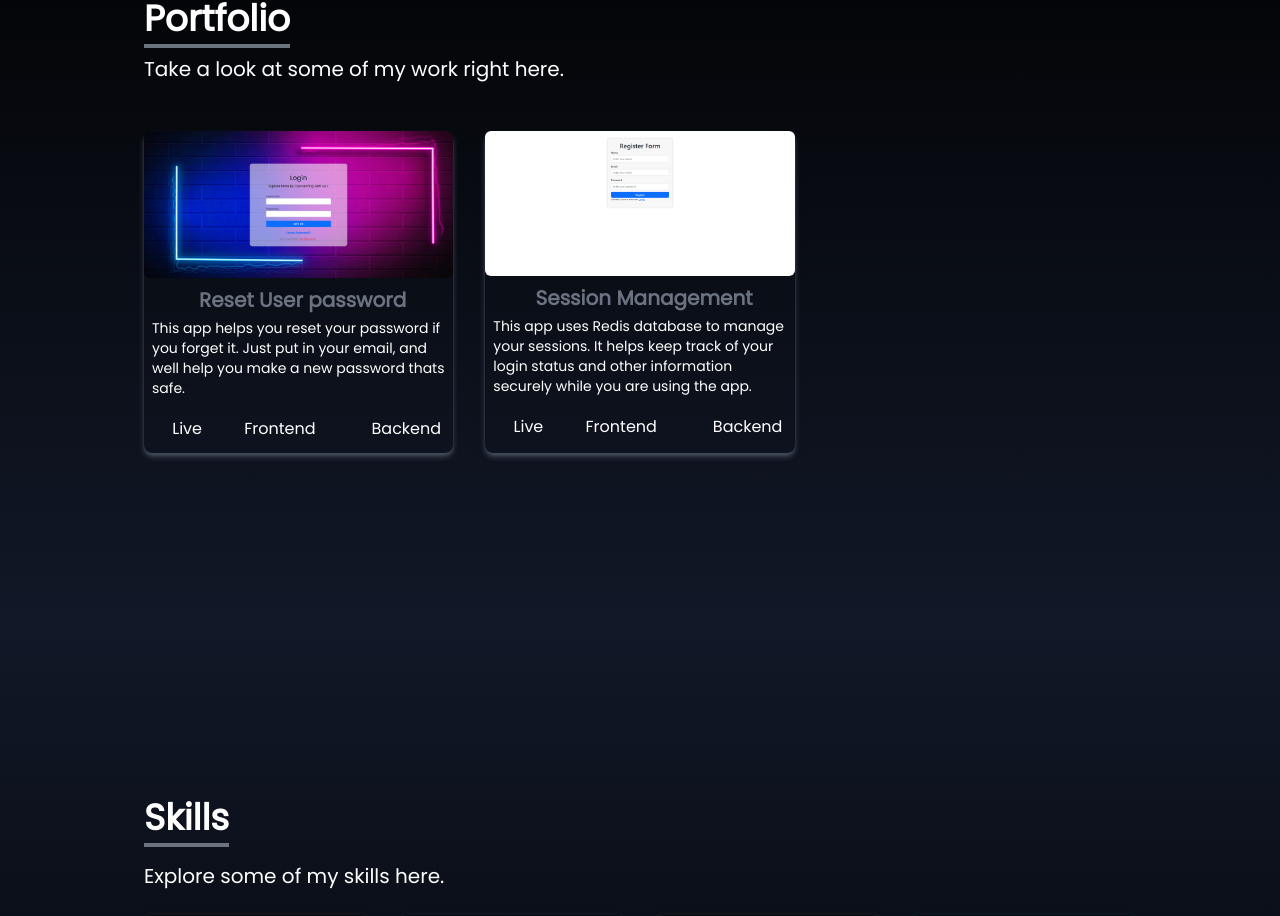
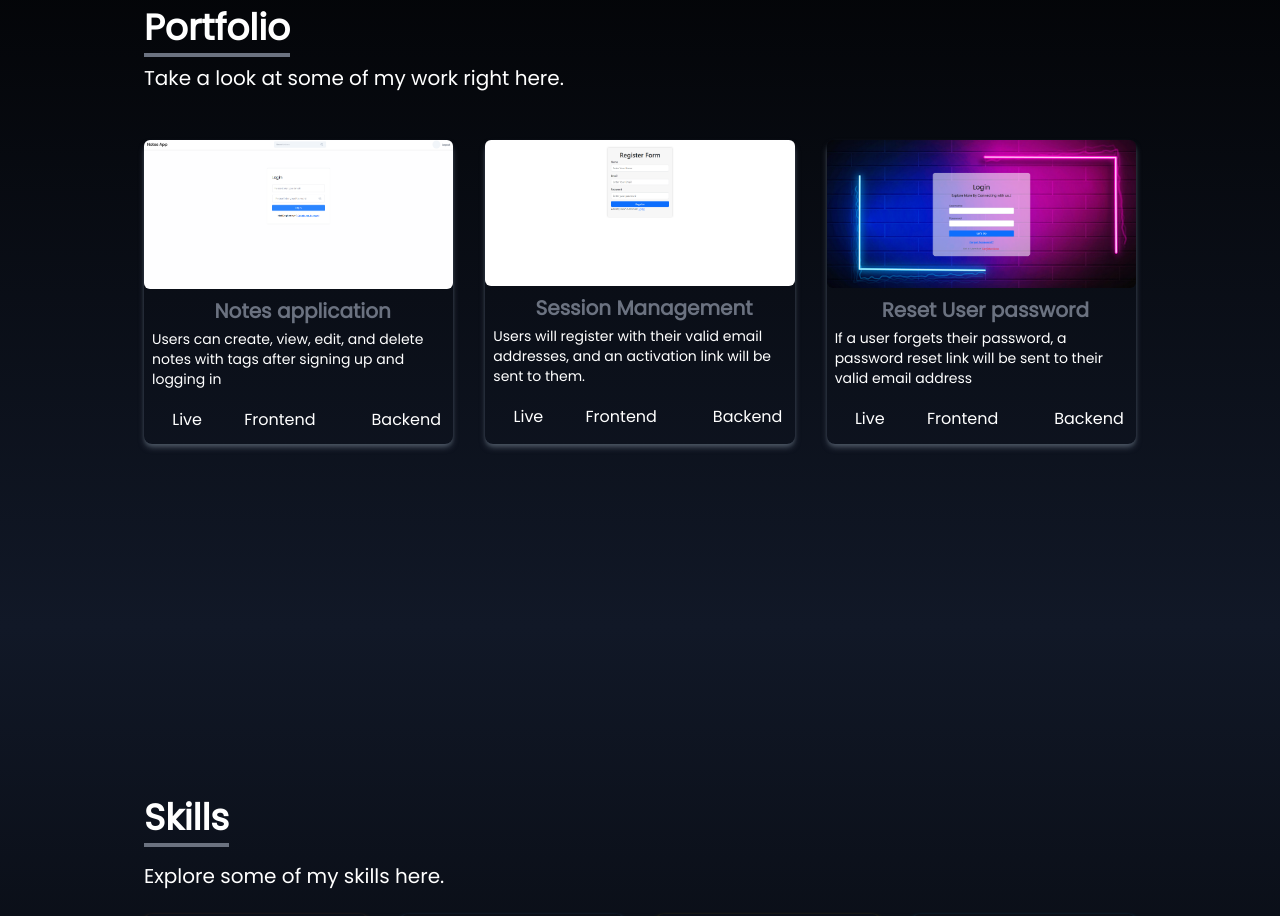
Before and after one commit to kvijayakrishnan/new-portfolio, a React (Create React App) app: page / in a window 1280 px wide. Shown: the part 1774-2690 px from the top of the page. Built offline with nearby package versions, Linux system fonts and the light colour scheme.

Commit message:
updated projects & resume

```diff
--- a/src/components/Contact.jsx
+++ b/src/components/Contact.jsx
@@ -41,7 +41,7 @@ const Contact = () => {
           <BsFillPersonLinesFill size={30} />
         </>
       ),
-      href:"https://drive.google.com/file/d/1dZbt1jN8xk3ff6X6Y9oj29fnSb7QawG8/view?usp=sharing",
+      href:"https://drive.google.com/file/d/17DBVzkXvnZwF5flIMiKC6r7TzjnObxy0/view?usp=drive_link",
       style:'rounded-br-md',
       download:true,
     },
--- a/src/components/Portfolio.jsx
+++ b/src/components/Portfolio.jsx
@@ -3,7 +3,7 @@ import moviesfrontend from '../assets/portfolio/movies-frontend.png'
 import passwordreset from '../assets/portfolio/password-reset.png'
 import youtube from '../assets/portfolio/Youtube.png'
 import userauth from '../assets/portfolio/user-auth.png'
-
+import notesapp from '../assets/portfolio/notes-app.png'
 
 function Portfolio() {
     const portfolios = [
@@ -18,29 +18,43 @@ function Portfolio() {
         // {
         //     id:2,
         //     src: youtube,
+        //     heading: 'Youtube Clone',
         //     description:'In this app clone a youtube and show the content of youtube using html css js',
         //     demo:'https://demo-youtube-clone.netlify.app',
         //     bcode:'https://github.com/kvijayakrishnan/Youtube-clone',
-        //     // fcode:"",
+        //     fcode:"",
         // },
         {
             id:1,
+            src: notesapp,
+            heading: 'Notes application',
+            description:'Users can create, view, edit, and delete notes with tags after signing up and logging in',
+            demo:'https://vijayuserauth.netlify.app/',
+            bcode:'https://github.com/kvijayakrishnan/Notes-app-backend',
+            fcode:"https://github.com/kvijayakrishnan/Notes-app-frontend",
+        },
+
+        {
+            id:2,
+            src: userauth,
+            heading: 'Session Management',
+            description:'Users will register with their valid email addresses, and an activation link will be sent to them.',
+            demo:'https://vijayuserauth.netlify.app/',
+            bcode:'https://github.com/kvijayakrishnan/UserAuth-backend',
+            fcode:"https://github.com/kvijayakrishnan/UserAuth-frontend",
+        },
+
+        {
+            id:3,
             src: passwordreset,
             heading: 'Reset User password',
-            description:'This app helps you reset your password if you forget it. Just put in your email, and well help you make a new password thats safe.',
+            description:'If a user forgets their password, a password reset link will be sent to their valid email address',
             demo:'https://earnest-quokka-fcdbba.netlify.app',
             bcode:'https://github.com/kvijayakrishnan/day37-password-reset-server',
             fcode:"https://github.com/kvijayakrishnan/day37-password-reset-client",
         },
-        {
-            id:2,
-            src: userauth,
-            heading: 'Session Management',
-            description:'This app uses Redis database to manage your sessions. It helps keep track of your login status and other information securely while you are using the app.',
-            demo:'https://vijayuserauth.netlify.app/',
-            bcode:'https://github.com/kvijayakrishnan/UserAuth-backend',
-            fcode:"https://github.com/kvijayakrishnan/UserAuth-frontend",
-        },
+
+
     ]
 
 
```
Also changed, not shown: src/assets/portfolio/notes-app.png (added).
